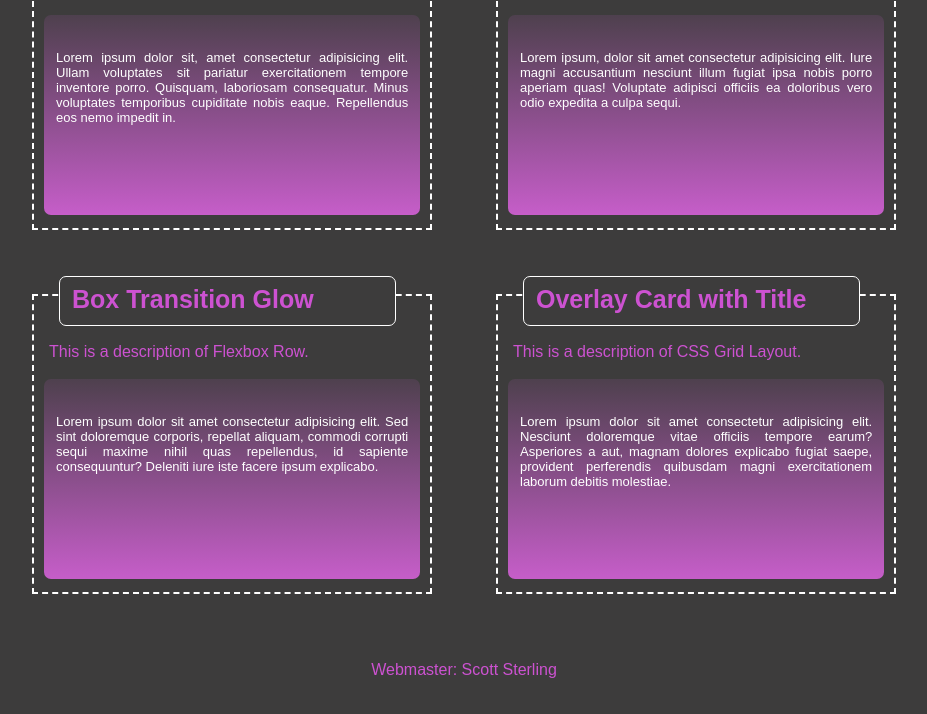
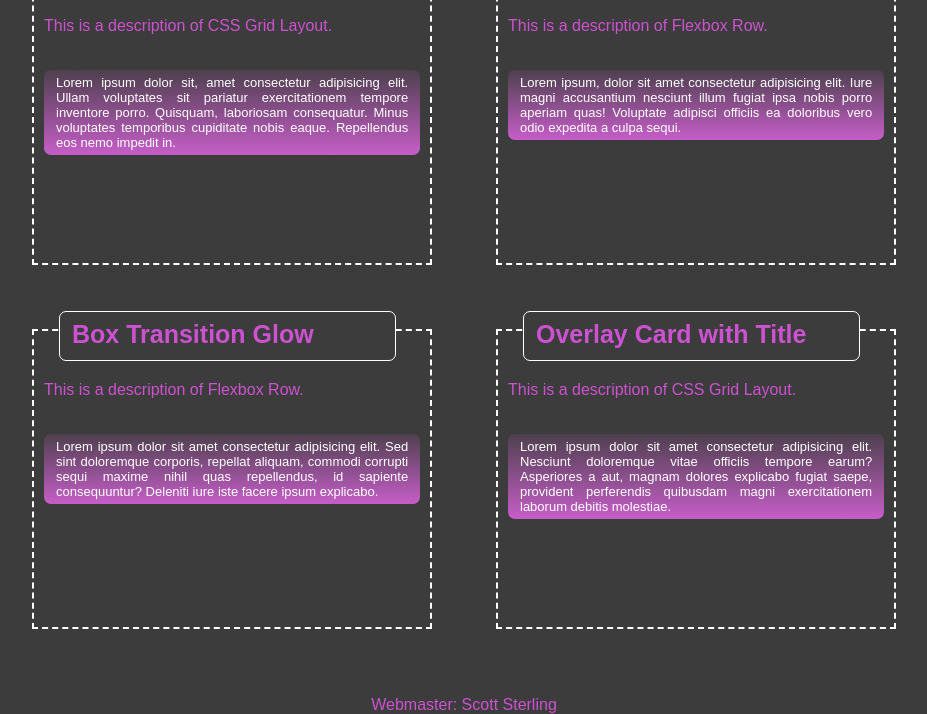
Before and after one commit to OvernightSolo/mini-project-28, a plain HTML site: page index.html in a window 1280 px wide. Shown: the part 539-1253 px from the top of the page, without its empty margins (176-1103 px from the left). Before the commit the page ends 1218 px from the top, so only its background shows below. Drawn offline with Linux system fonts and the light colour scheme.

Commit message:
fixed description class

```diff
--- a/style.css
+++ b/style.css
@@ -20,6 +20,10 @@ h1,
   color: var(--mainColor);
 }
 
+h1 {
+  margin-top: 10px;
+}
+
 h1,
 h4,
 .webmaster {
@@ -31,6 +35,7 @@ h4,
   display: flex;
   justify-content: center;
   align-items: center;
+  margin-top: 10px;
 }
 
 .css-header {
@@ -38,6 +43,7 @@ h4,
   height: auto;
   color: white;
   font-weight: 200;
+  margin-bottom: 15px;
 }
 
 .row-1 {
@@ -72,25 +78,25 @@ h4,
 
 .description {
   font-size: 16px;
-  position: relative;
-  top: 17px;
-  left: 15px;
+  padding-left: 10px;
+  /* position: relative; */
+  margin-top: 20px;
 }
 
 .code-snippet {
   width: 95%;
-  height: 200px;
   margin-left: 10px;
   margin-right: 10px;
   margin-top: 35px;
   border: 1px none white;
-  position: relative;
+  /* position: relative; */
   background-image: linear-gradient(
     rgba(232, 102, 236, 0.1) 0%,
     rgba(232, 102, 236, 0.8) 100%
   );
   color: white;
-  padding-top: 35px;
+  padding-top: 5px;
+  padding-bottom: 5px;
   font-size: small;
 }
 
@@ -114,7 +120,7 @@ h4,
 
 @media screen and (max-width: 992px) {
   .snippet {
-    width: 40%;
+    width: 50%;
   }
 }
 
```
